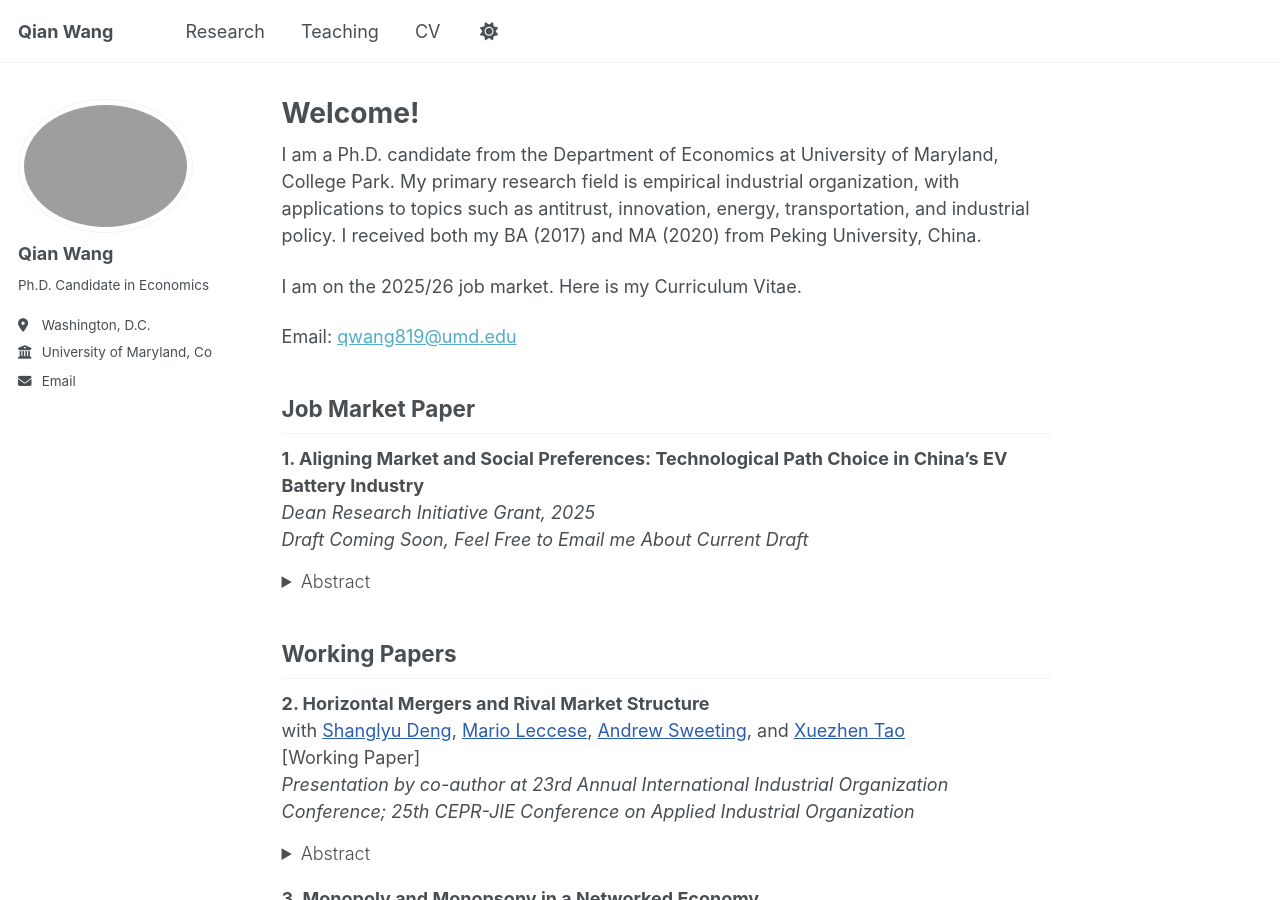
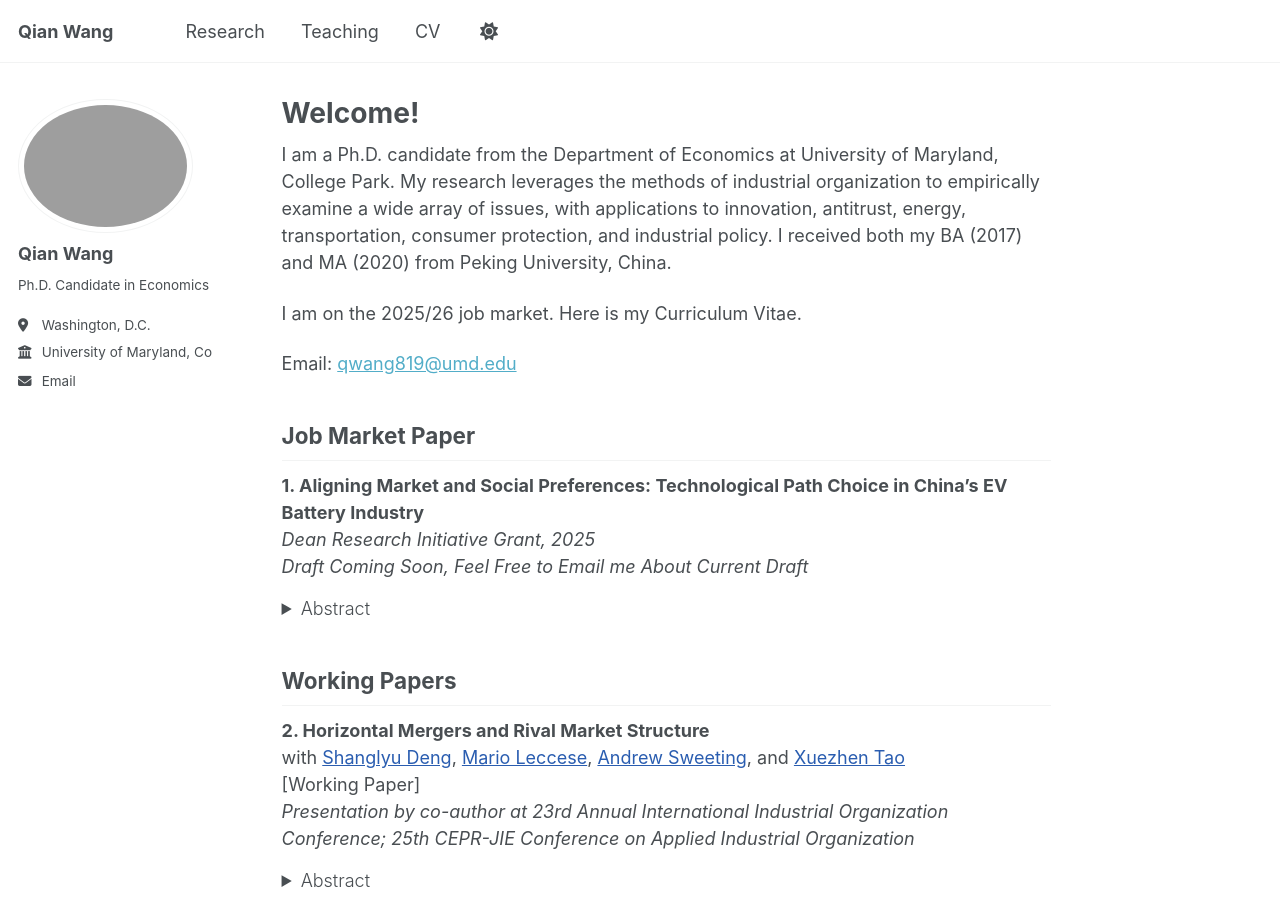
Before and after one commit to qwang819/qwang819.github.io, a Jekyll site: the page built from _pages/about.md, in a window 1280 px wide and 900 px high. Built offline with Jekyll 4.4.1, drawn with Linux system fonts in a browser that asks for light colours; a script that is not in the unit is left out.

Commit message:
Update about.md

```diff
--- a/_pages/about.md
+++ b/_pages/about.md
@@ -8,7 +8,7 @@ redirect_from:
  - /about.html
 ---
 
-I am a Ph.D. candidate from the Department of Economics at University of Maryland, College Park. My primary research field is empirical industrial organization, with applications to topics such as antitrust, innovation, energy, transportation, and industrial policy. I received both my BA (2017) and MA (2020) from Peking University, China.
+I am a Ph.D. candidate from the Department of Economics at University of Maryland, College Park. My research leverages the methods of industrial organization to empirically examine a wide array of issues, with applications to innovation, antitrust, energy, transportation, consumer protection, and industrial policy. I received both my BA (2017) and MA (2020) from Peking University, China.
 
 I am on the 2025/26 job market. Here is my Curriculum Vitae.
 
```
